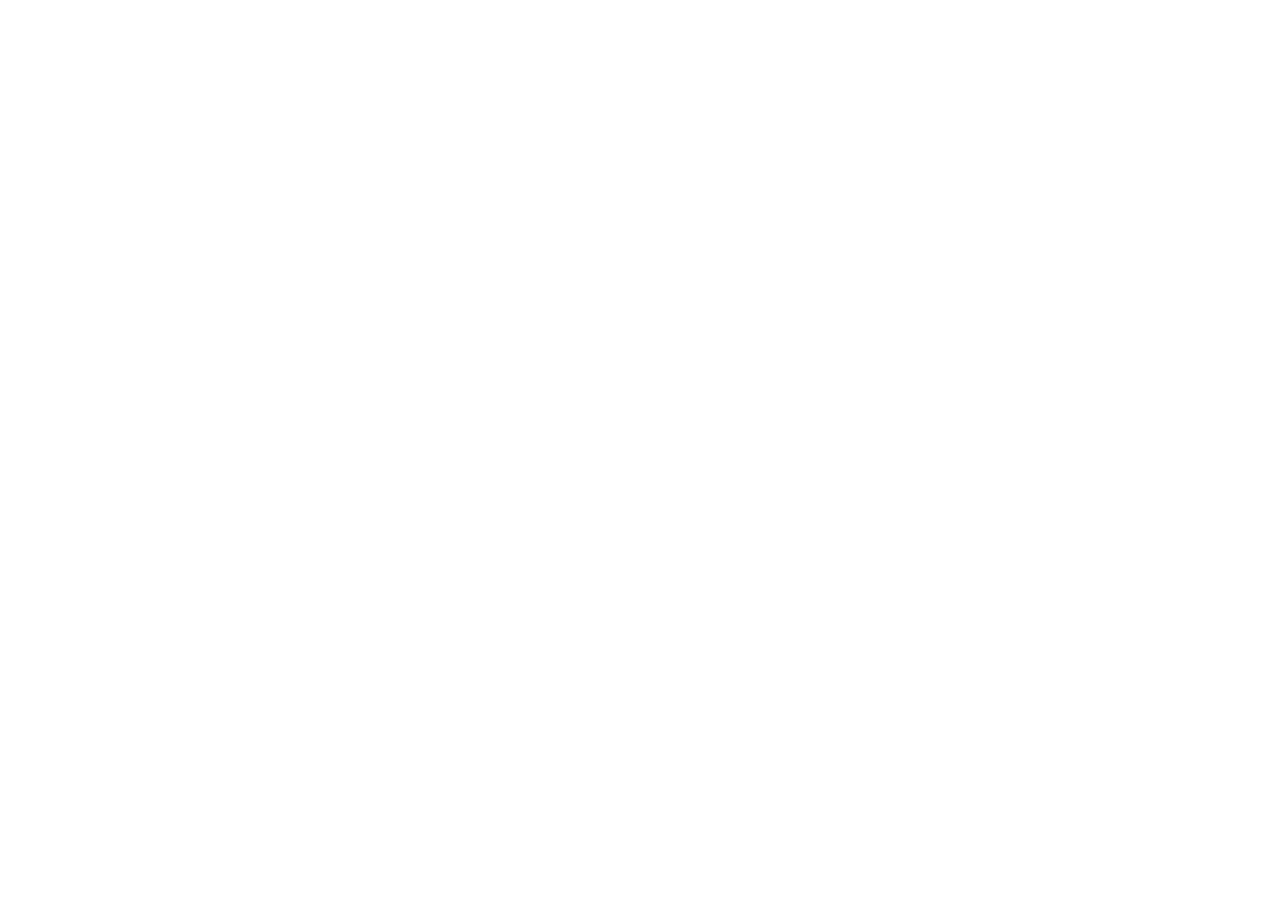
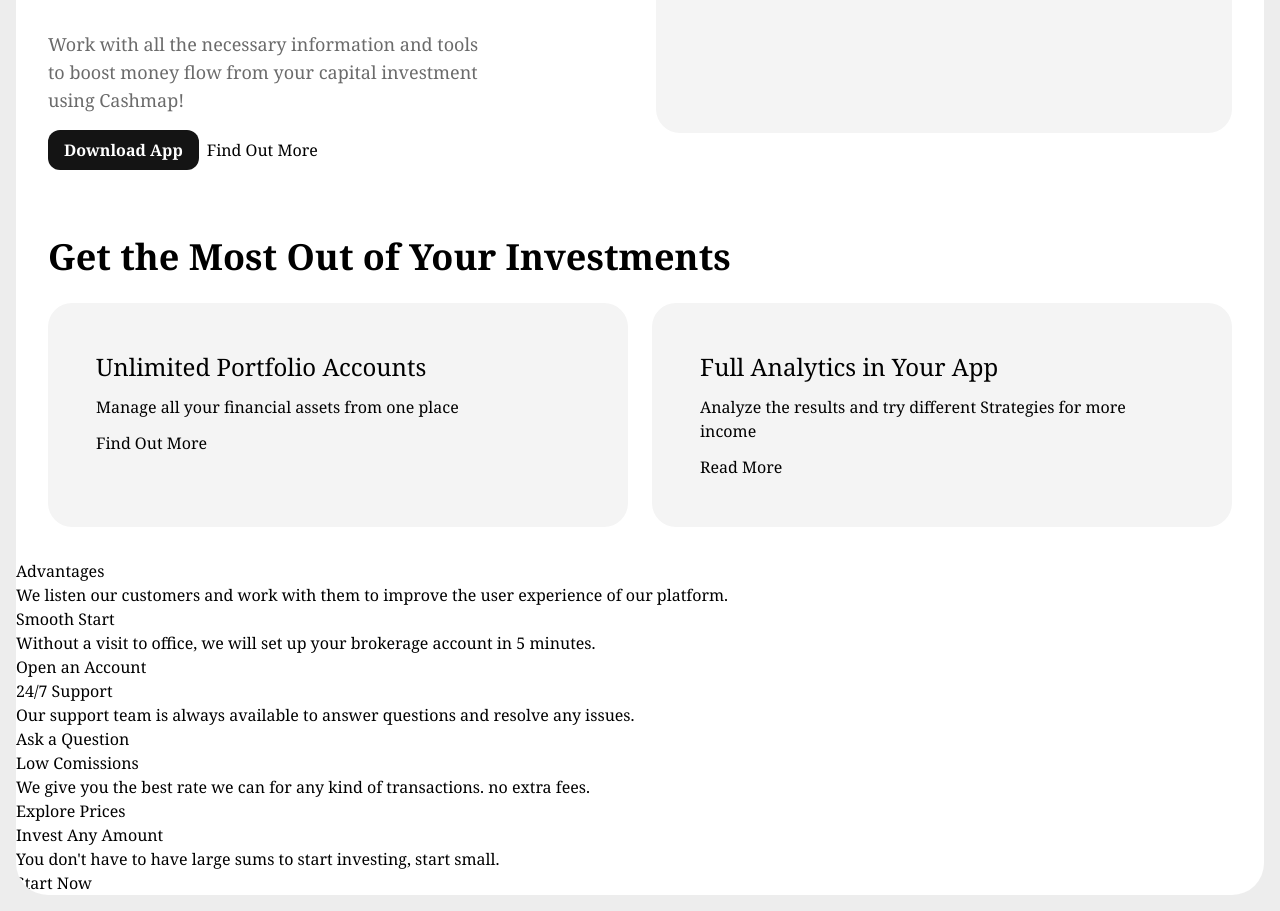
Before and after one commit to gilbertoroncanciogualteross-creator/repo-base, a React (Vite) app: page / in a window 1280 px wide. Shown: the part 280-1191 px from the top of the page. Before the commit the page ends 800 px from the top, so only its background shows below. Built offline with nearby package versions, Linux system fonts and the light colour scheme.

Commit message:
feat: features section

```diff
--- a/src/App.jsx
+++ b/src/App.jsx
@@ -1,8 +1,8 @@
 function App() {
     return (
-        <>
-            <div className="max-w-[1400px] mx-auto font-serif overflow-hidden rounded-lg">
-                <nav className="flex items-center flex-wrap p-4 bg-surface">
+        <div className="min-h-screen bg-page p-4">
+            <div className="max-w-[1400px] mx-auto font-serif overflow-hidden rounded-lg bg-bg">
+                <nav className="flex items-center flex-wrap p-4">
                     <div className="flex-1 font-bold">Cashmap</div>
                     <ul className="flex gap-6">
                         <li><a href="#">About Us</a></li>
@@ -24,8 +24,87 @@
                         </button>
                     </div>
                 </nav>
+
+                <header className="flex flex-col gap-8 p-8 md:flex-row md:items-center">
+                    <div className="flex-1">
+                        <h1 className="text-4xl md:text-6xl font-bold mt-4 leading-tight">Invest for the Future</h1>
+                        <p className="text-lg mt-6 max-w-md text-text-muted">
+                            Work with all the necessary information and tools to boost
+                            money flow from your capital investment using Cashmap!
+                        </p>
+                        <div className="flex mt-4 gap-2">
+                            <button className="bg-inverse text-on-inverse px-4 py-2 rounded-sm font-semibold hover:opacity-90 cursor-pointer">Download App</button>
+                            <button>Find Out More</button>
+                        </div>
+                    </div>
+                    <div className="flex-1 rounded-md bg-surface min-h-64">Ilustracion</div>
+                </header>
+
+                <section className="p-8">
+                    <h2 className="text3xl md:text-4xl font-bold mb-6 leading-tight">Get the Most Out of Your Investments</h2>
+                    <div className="grid grid-cols-1 md:grid-cols-2 gap-6">
+                        <article className="flex flex-col gap-3 bg-surface rounded-md p-12">
+                            <h3 className="text-xl md:text-2xl">Unlimited Portfolio Accounts</h3>
+                            <p>Manage all your financial assets from one place</p>
+                            <button className="self-start">Find Out More</button>
+                        </article>
+                        <article className="flex flex-col gap-3 bg-surface rounded-md p-12">
+                            <h3 className="text-xl md:text-2xl">Full Analytics in Your App</h3>
+                            <p>Analyze the results and try different Strategies for more income</p>
+                            <button className="self-start">Read More</button>
+                        </article>
+                    </div>
+                </section>
+
+                <section>
+                    <div>
+                        <h2>Advantages</h2>
+                        <p>
+                            We listen our customers and work with them
+                            to improve the user experience of our platform.
+                        </p>
+                    </div>
+                    <div>
+                        <article>
+                            <h3>Smooth Start</h3>
+                            <p>
+                                Without a visit to office, we will set up
+                                your brokerage account in 5 minutes.
+                            </p>
+                            <button class="btn-inverse">Open an Account</button>
+                        </article>
+
+                        <article>
+                            <h3>24/7 Support</h3>
+                            <p>
+                                Our support team is always available to answer
+                                questions and resolve any issues.
+                            </p>
+                            <button>Ask a Question</button>
+                        </article>
+
+                        <article>
+                            <h3>Low Comissions</h3>
+                            <p>
+                                We give you the best rate we can for any kind of
+                                transactions. no extra fees.
+                            </p>
+                            <button>Explore Prices</button>
+                        </article>
+
+                        <article>
+                            <h3>Invest Any Amount</h3>
+                            <p>
+                                You don't have to have large sums to start investing,
+                                start small.
+                            </p>
+                            <button>Start Now</button>
+                        </article>
+                    </div>
+                </section>
+
             </div>
-        </>
+        </div>
     )
 }
 
```
